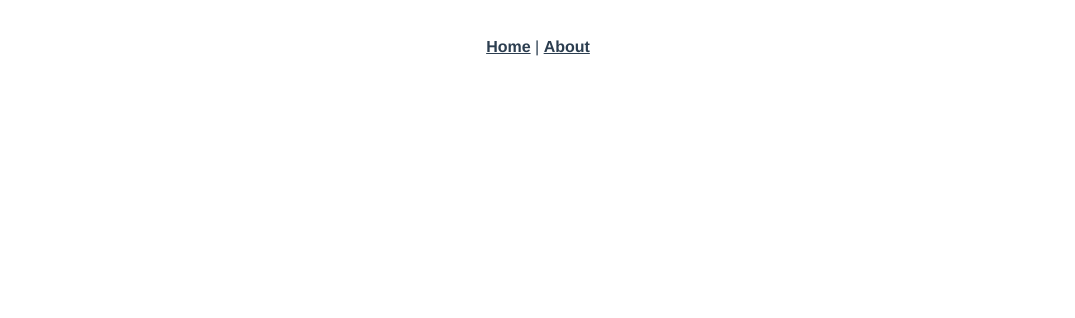
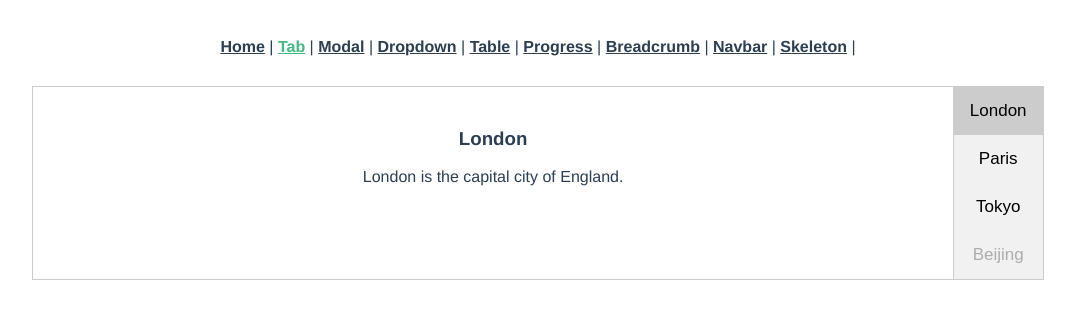
Before and after one commit to nx-chen/js_projet, a Vue app: page /Tab in a window 1280 px wide. Shown: the top 318 px of the page, without its empty margins (102-1177 px from the left). Built offline with nearby package versions, Linux system fonts and the light colour scheme.

Commit message:
DONE Tab/Modal

```diff
--- a/src/App.vue
+++ b/src/App.vue
@@ -2,9 +2,16 @@
   <div id="app">
     <nav>
       <router-link to="/">Home</router-link> |
-      <router-link to="/about">About</router-link>
+      <router-link to="/Tab">Tab</router-link> |
+      <router-link to="/Modal">Modal</router-link> |
+      <router-link to="/Dropdown">Dropdown</router-link> |
+      <router-link to="/Table">Table</router-link> |
+      <router-link to="/Progress">Progress</router-link> |
+      <router-link to="/Breadcrumb">Breadcrumb</router-link> |
+      <router-link to="/Navbar">Navbar</router-link> |
+      <router-link to="/Skeleton">Skeleton</router-link> |
     </nav>
-    <router-view/>
+    <router-view />
   </div>
 </template>
 
--- a/src/components/HelloWorld.vue
+++ /dev/null
@@ -1,60 +0,0 @@
-<template>
-  <div class="hello">
-    <h1>{{ msg }}</h1>
-    <p>
-      For a guide and recipes on how to configure / customize this project,<br>
-      check out the
-      <a href="https://cli.vuejs.org" target="_blank" rel="noopener">vue-cli documentation</a>.
-    </p>
-    <h3>Installed CLI Plugins</h3>
-    <ul>
-      <li><a href="https://github.com/vuejs/vue-cli/tree/dev/packages/%40vue/cli-plugin-babel" target="_blank" rel="noopener">babel</a></li>
-      <li><a href="https://github.com/vuejs/vue-cli/tree/dev/packages/%40vue/cli-plugin-router" target="_blank" rel="noopener">router</a></li>
-      <li><a href="https://github.com/vuejs/vue-cli/tree/dev/packages/%40vue/cli-plugin-vuex" target="_blank" rel="noopener">vuex</a></li>
-      <li><a href="https://github.com/vuejs/vue-cli/tree/dev/packages/%40vue/cli-plugin-eslint" target="_blank" rel="noopener">eslint</a></li>
-    </ul>
-    <h3>Essential Links</h3>
-    <ul>
-      <li><a href="https://vuejs.org" target="_blank" rel="noopener">Core Docs</a></li>
-      <li><a href="https://forum.vuejs.org" target="_blank" rel="noopener">Forum</a></li>
-      <li><a href="https://chat.vuejs.org" target="_blank" rel="noopener">Community Chat</a></li>
-      <li><a href="https://twitter.com/vuejs" target="_blank" rel="noopener">Twitter</a></li>
-      <li><a href="https://news.vuejs.org" target="_blank" rel="noopener">News</a></li>
-    </ul>
-    <h3>Ecosystem</h3>
-    <ul>
-      <li><a href="https://router.vuejs.org" target="_blank" rel="noopener">vue-router</a></li>
-      <li><a href="https://vuex.vuejs.org" target="_blank" rel="noopener">vuex</a></li>
-      <li><a href="https://github.com/vuejs/vue-devtools#vue-devtools" target="_blank" rel="noopener">vue-devtools</a></li>
-      <li><a href="https://vue-loader.vuejs.org" target="_blank" rel="noopener">vue-loader</a></li>
-      <li><a href="https://github.com/vuejs/awesome-vue" target="_blank" rel="noopener">awesome-vue</a></li>
-    </ul>
-  </div>
-</template>
-
-<script>
-export default {
-  name: 'HelloWorld',
-  props: {
-    msg: String
-  }
-}
-</script>
-
-<!-- Add "scoped" attribute to limit CSS to this component only -->
-<style scoped lang="less">
-h3 {
-  margin: 40px 0 0;
-}
-ul {
-  list-style-type: none;
-  padding: 0;
-}
-li {
-  display: inline-block;
-  margin: 0 10px;
-}
-a {
-  color: #42b983;
-}
-</style>
--- /dev/null
+++ b/src/components/ModalComponent.vue
@@ -0,0 +1,91 @@
+<template>
+  <div id="modalBody">
+    <button id="myBtn" v-on:click="open">Open Modal</button>
+    <div id="myModal">
+      <div class="modal-content">
+        <p>Hello from modal!</p>
+      </div>
+    </div>
+  </div>
+</template>
+
+<script>
+export default {
+  name: 'ModalBody',
+  methods: {
+    open (event) {
+      document.getElementById('myModal').style.display = 'block'
+    }
+  },
+  created: function () {
+    window.onclick = function (event) {
+      const modal = document.getElementById('myModal')
+      if (event.target === modal) {
+        modal.style.display = 'none'
+      }
+    }
+  }
+}
+</script>
+
+<style scoped lang="less">
+#myModal {
+  display: none;
+  position: fixed;
+  z-index: 1;
+  padding-top: 20%;
+  left: 0;
+  top: 0;
+  width: 100%;
+  height: 100%;
+  overflow: auto;
+  background-color: rgba(0, 0, 0, 0.4);
+  width: 100%;
+  pointer-events: auto;
+  background-clip: padding-box;
+  border: 1px solid rgba(0, 0, 0, 0.2);
+  border-radius: 0.3rem;
+  outline: 0;
+}
+
+.modal-content {
+  background-color: #fefefe;
+  margin: auto;
+  padding: 20px;
+  border: 1px solid #888;
+  width: 80%;
+}
+
+#myBtn {
+  height: 50px;
+  width: 250px;
+  font-family: system-ui;
+  font-size: x-large;
+  letter-spacing: 2px;
+  text-decoration: none;
+  text-transform: uppercase;
+  color: #000;
+  cursor: pointer;
+  border: 3px solid;
+  padding: 0.25em 0.5em;
+  box-shadow: 1px 1px 0px 0px, 2px 2px 0px 0px, 3px 3px 0px 0px, 4px 4px 0px 0px, 5px 5px 0px 0px;
+  position: relative;
+  user-select: none;
+  -webkit-user-select: none;
+  touch-action: manipulation;
+  background-color: whitesmoke;
+  margin-bottom: 30px;
+}
+
+#myBtn:active {
+  box-shadow: 0px 0px 0px 0px;
+  top: 5px;
+  left: 5px;
+}
+
+@media (min-width: 768px) {
+  #myBtn {
+    padding: 0.25em 0.75em;
+  }
+}
+</style>
--- /dev/null
+++ b/src/components/TabComponent.vue
@@ -0,0 +1,107 @@
+<template>
+  <div id="tabBody">
+    <div id="tab_block">
+      <div id="London" title="London" class="tabcontent">
+        <h3>London</h3>
+        <p>London is the capital city of England.</p>
+      </div>
+
+      <div id="Paris" title="Paris" class="tabcontent">
+        <h3>Paris</h3>
+        <p>Paris is the capital of France.</p>
+      </div>
+
+      <div id="Tokyo" title="Tokyo" class="tabcontent">
+        <h3>Tokyo</h3>
+        <p>Tokyo is the capital of Japan.</p>
+      </div>
+
+      <div id="Beijing" title="Beijing" class="tabcontent">
+        <h3>Beijing</h3>
+        <p>Beijing is the capital of China.</p>
+      </div>
+    </div>
+
+    <div id="tab_btns">
+      <button class="tablinks active" @click="openCity('London')">
+        London
+      </button>
+      <button class="tablinks" @click="openCity('Paris')">Paris</button>
+      <button class="tablinks" @click="openCity('Tokyo')">Tokyo</button>
+      <button class="tablinks disabled" @click="openCity('Beijing')" disabled>
+        Beijing
+      </button>
+    </div>
+  </div>
+</template>
+
+<script>
+export default {
+  name: 'TabBody',
+  methods: {
+    openCity (cityName) {
+      let i = 0
+      const tabcontent = document.getElementsByClassName('tabcontent')
+      for (i = 0; i < tabcontent.length; i++) {
+        tabcontent[i].style.display = 'none'
+      }
+      const tablinks = document.getElementsByClassName('tablinks')
+      for (i = 0; i < tablinks.length; i++) {
+        tablinks[i].className = tablinks[i].className.replace(' active', '')
+      }
+      document.getElementById(cityName).style.display = 'block'
+      event.currentTarget.className += ' active'
+    }
+  }
+}
+</script>
+
+<style scoped lang="less">
+#tabBody {
+  display: flex;
+  width: 80%;
+  margin-left: 10%;
+}
+
+#tab_btns {
+  overflow: hidden;
+  border: 1px solid #ccc;
+  background-color: #f1f1f1;
+  display: grid;
+}
+
+#tab_btns button {
+  background-color: inherit;
+  float: left;
+  border: none;
+  outline: none;
+  cursor: pointer;
+  padding: 14px 16px;
+  transition: 0.3s;
+  font-size: 17px;
+}
+
+#tab_btns button:hover:not(.disabled) {
+  background-color: #ddd;
+}
+
+#tab_btns button.active {
+  background-color: #ccc;
+}
+
+.tabcontent {
+  display: none;
+  padding: 6px 12px;
+}
+
+#tab_block {
+  flex: 1 1 auto;
+  padding: 1rem 1rem;
+  border: 1px solid #ccc;
+  border-right: none;
+}
+
+#London {
+  display: block;
+}
+</style>
--- a/src/router/index.js
+++ b/src/router/index.js
@@ -1,22 +1,26 @@
 import Vue from 'vue'
 import VueRouter from 'vue-router'
 import HomeView from '../views/HomeView.vue'
+import TabView from '../views/TabView.vue'
+import ModalView from '../views/ModalView.vue'
 
 Vue.use(VueRouter)
 
 const routes = [
   {
     path: '/',
-    name: 'home',
+    name: 'Home',
     component: HomeView
   },
   {
-    path: '/about',
-    name: 'about',
-    // route level code-splitting
-    // this generates a separate chunk (about.[hash].js) for this route
-    // which is lazy-loaded when the route is visited.
-    component: () => import(/* webpackChunkName: "about" */ '../views/AboutView.vue')
+    path: '/Tab',
+    name: 'Tab',
+    component: TabView
+  },
+  {
+    path: '/Modal',
+    name: 'Modal',
+    component: ModalView
   }
 ]
 
--- a/src/views/AboutView.vue
+++ /dev/null
@@ -1,5 +0,0 @@
-<template>
-  <div class="about">
-    <h1>This is an about page</h1>
-  </div>
-</template>
--- a/src/views/HomeView.vue
+++ b/src/views/HomeView.vue
@@ -1,18 +1,7 @@
 <template>
   <div class="home">
-    <img alt="Vue logo" src="../assets/logo.png">
-    <HelloWorld msg="Welcome to Your Vue.js App"/>
+    <h1>Welcome :)</h1>
   </div>
 </template>
 
 <script>
-// @ is an alias to /src
-import HelloWorld from '@/components/HelloWorld.vue'
-
-export default {
-  name: 'HomeView',
-  components: {
-    HelloWorld
-  }
-}
-</script>
--- /dev/null
+++ b/src/views/ModalView.vue
@@ -0,0 +1,20 @@
+<template>
+  <div class="modal">
+    <ModalBody />
+  </div>
+</template>
+
+<script>
+import ModalBody from '@/components/ModalComponent.vue'
+
+export default {
+  name: 'ModalView',
+  components: {
+    ModalBody
+  }
+}
+</script>
+
+<style scoped lang="less">
+
+</style>
--- /dev/null
+++ b/src/views/TabView.vue
@@ -0,0 +1,16 @@
+<template>
+  <div class="tab">
+    <TabBody />
+  </div>
+</template>
+
+<script>
+import TabBody from '@/components/TabComponent.vue'
+
+export default {
+  name: 'TabView',
+  components: {
+    TabBody
+  }
+}
+</script>
```
